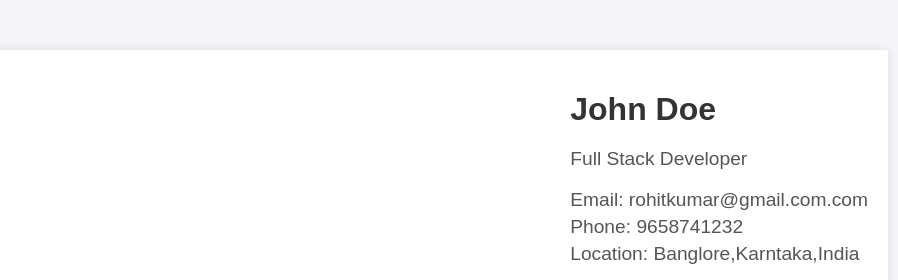
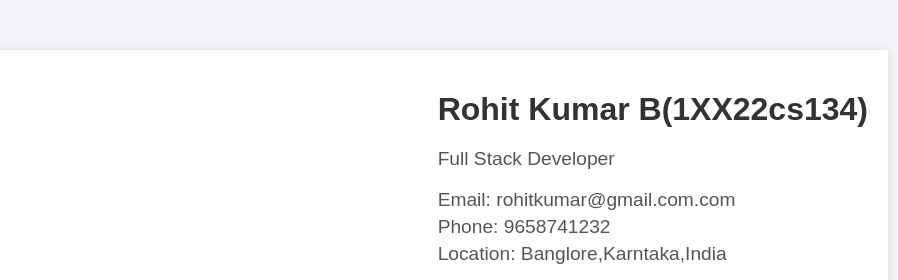
Before and after one commit to Rohit-kb07/webas.1res, a plain HTML site: page index.html in a window 1280 px wide. Shown: the top 280 px of the page, 272-1170 px from the left. Drawn offline with Linux system fonts and the light colour scheme.

Commit message:
Update index.html

```diff
--- a/index.html
+++ b/index.html
@@ -14,7 +14,7 @@
                 <img src="profile.jpeg" alt="Profile Picture">
             </div>
             <div class="personal-info">
-                <h1>John Doe</h1>
+                <h1>Rohit Kumar B(1XX22cs134)</h1>
                 <p>Full Stack Developer</p>
                 <div class="contact">
                     <p>Email: rohitkumar@gmail.com.com</p>
```
